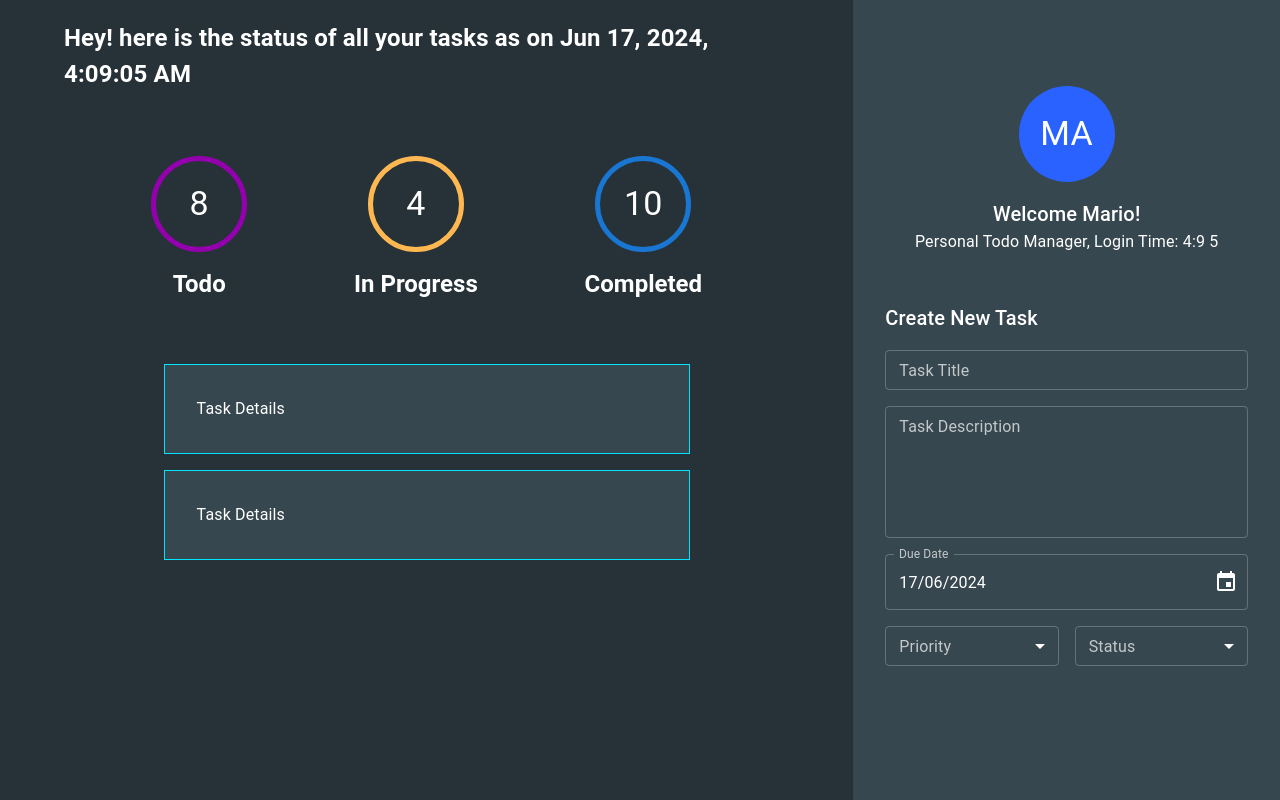
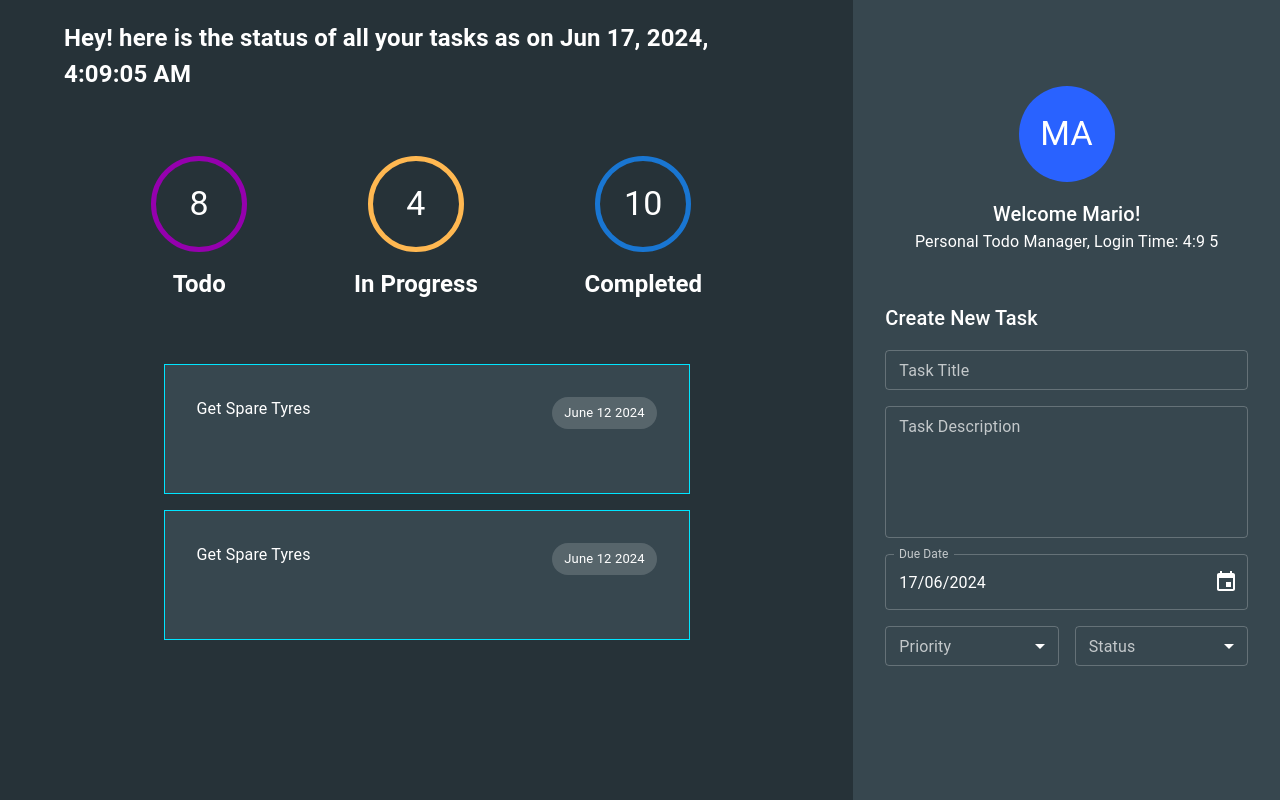
Before and after one commit to chandanch/personal-todos-webapp, a React (Create React App) app: page / in a window 1280 px wide. Built offline with nearby package versions, Linux system fonts and the light colour scheme.

Commit message:
bind task header in task comp :bulb:

```diff
--- a/src/components/task/task.tsx
+++ b/src/components/task/task.tsx
@@ -1,5 +1,6 @@
 import { Box } from '@mui/material';
 import React, { FC, ReactElement } from 'react';
+import TaskHeader from './taskHeader';
 
 const Task: FC = (): ReactElement => {
     return (
@@ -18,7 +19,7 @@ const Task: FC = (): ReactElement => {
                     borderColor: 'info.main',
                 }}
             >
-                Task Details
+                <TaskHeader />
             </Box>
         </>
     );
--- a/src/components/task/taskHeader.tsx
+++ b/src/components/task/taskHeader.tsx
@@ -1,11 +1,15 @@
-import { Box } from '@mui/material';
+import { Box, Chip, Typography } from '@mui/material';
 import React, { FC, ReactElement } from 'react';
 
 const TaskHeader: FC = (): ReactElement => {
     return (
         <Box display="flex" width="100%" justifyContent="space-between" mb={4}>
-            <Box>Task Title</Box>
-            <Box>Date</Box>
+            <Box>
+                <Typography>Get Spare Tyres</Typography>
+            </Box>
+            <Box>
+                <Chip variant="filled" label="June 12 2024" />
+            </Box>
         </Box>
     );
 };
```
